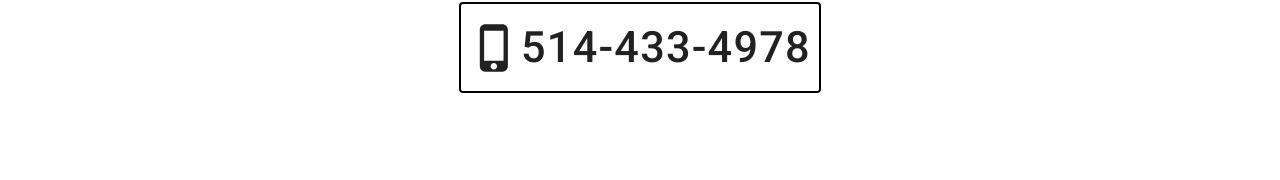
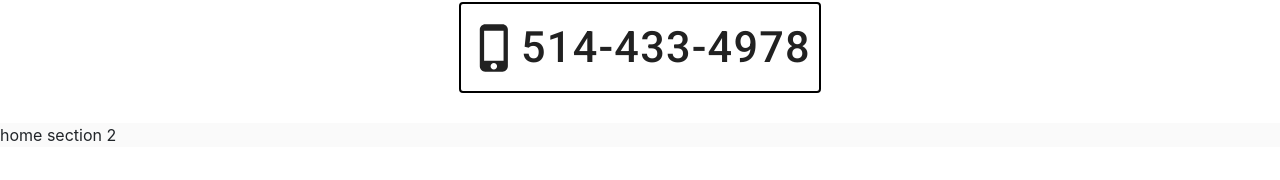
Before and after one commit to kevinshirley/auto-turbo-recycle, a Next.js app: page / in a window 1280 px wide. Shown: the part 338-518 px from the top of the page. Built offline with nearby package versions, Linux system fonts and the light colour scheme.

Commit message:
Redirect home section cta to number

```diff
--- a/src/components/home/home-section-1.js
+++ b/src/components/home/home-section-1.js
@@ -14,9 +14,11 @@ function HomeSection1() {
           <li>{CHECK_CIRCLE_ICON} Meilleure offre sur le marché</li>
         </ul>
         <h5>Appelez nous pour recevoir une offre</h5>
-        <Button className='home-sectin-1-cta'>
-          {IPHONE_ICON} 514-433-4978
-        </Button>
+        <a href='tel:5144334978'>
+          <Button className='home-sectin-1-cta'>
+            {IPHONE_ICON} 514-433-4978
+          </Button>
+        </a>
       </div>
     </section>
   );
--- a/src/components/home/index.js
+++ b/src/components/home/index.js
@@ -1,11 +1,13 @@
 import React from 'react';
 import HomeSection1 from 'src/components/home/home-section-1';
+import HomeSection2 from 'src/components/home/home-section-2';
 import PageHeader from 'src/components/common/page-header';
 
 function Home() {
   return (
     <>
       <HomeSection1 />
+      <HomeSection2 />
     </>
   );
 };
--- a/src/styles/app.scss
+++ b/src/styles/app.scss
@@ -10,7 +10,7 @@ $blue-900: #0d47a1;
 $blue-1200: #093170;
 $white-015: rgba(255, 255, 255, 0.10);
 $black-015: rgba(5, 5, 5, 0.15);
-$link-color: #007bff;;
+$link-color: #007bff;
 
 // Component color
 $navbar-bg-color: $white;
```
